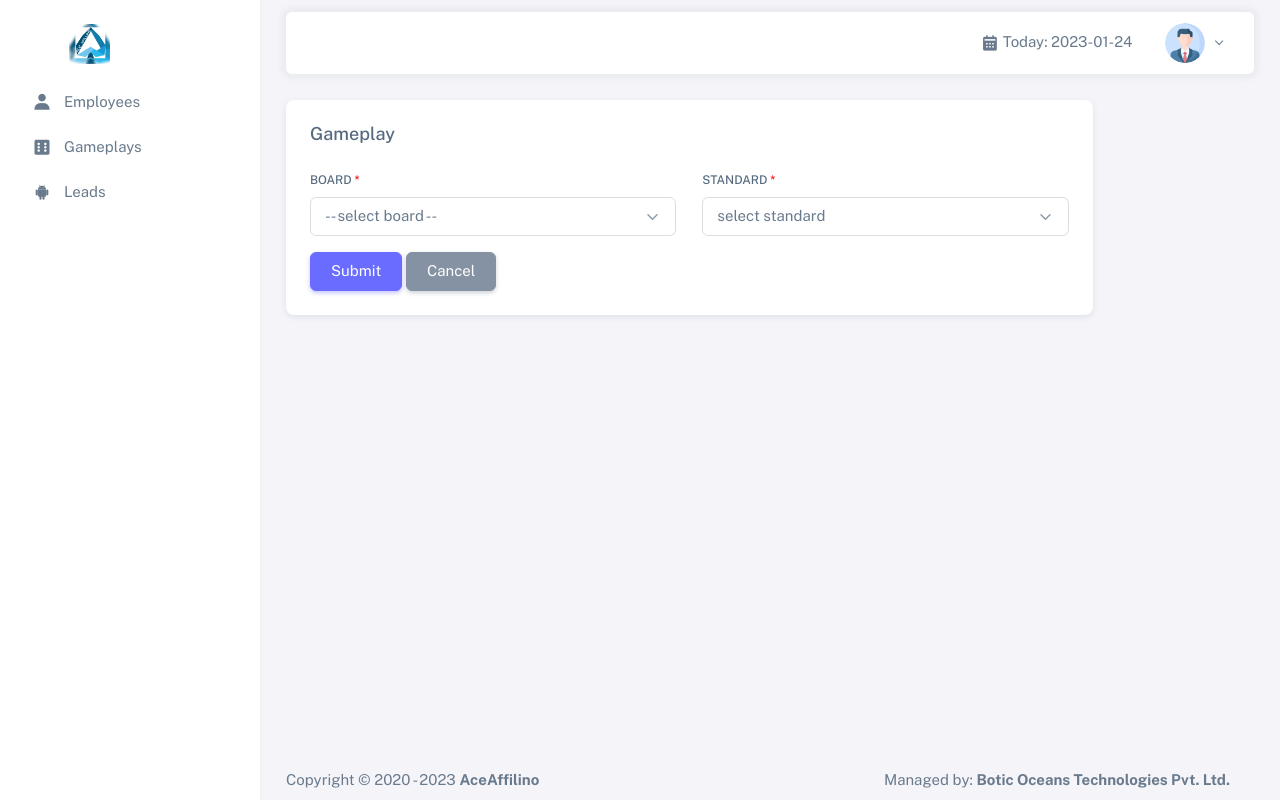
After one commit to Sunil178/Laravel-Styled-PHP, a PHP site: page /gameplays.php in a window 1280 px wide. The commit adds this page. Run offline with PHP 8.4, Linux system fonts and the light colour scheme; some libraries are stand-ins or nearby versions.

Commit message:
Restructured tree

```diff
--- a/model.php
+++ b/database/model.php
@@ -1,5 +1,5 @@
 <?php
-    include 'db.php';
+    include 'database/db.php';
     class Model {
 
         private $conn;
@@ -20,13 +20,13 @@
         private function affectExecuteRows($stmt) {
             if ($stmt->execute()) {
                 if($stmt->affected_rows > 0) {
-                    echo "Query executed successfully, ".$stmt->affected_rows." rows affected.";
+                    // echo "Query executed successfully, ".$stmt->affected_rows." rows affected.";
                 } else {
-                    echo "Query executed successfully, but no rows affected.";
+                    // echo "Query executed successfully, but no rows affected.";
                 }
                 return $stmt->affected_rows;
             } else {
-                echo "Error: " . $stmt->error;
+                // echo "Error: " . $stmt->error;
                 return false;
             }
         }
@@ -304,10 +304,10 @@
         }
     }
 
-    $model = new Model('employees');
+    /* $model = new Model('employees');
     print_r($model->getAll());
     $data = [ 'name' => 'Sunil', 'email' => 'sunil@example.com', 'mobile' => 23 ];
     $conditions = ['username' => 'bharat'];
     $model->updateBy($data, $conditions);
-    print_r($model->getAll());
+    print_r($model->getAll()); */
 ?>
--- /dev/null
+++ b/gameplays.php
@@ -0,0 +1,13 @@
+<?php
+    ob_start();
+
+    include 'database/model.php';
+
+    $model = new Model('employees');
+
+    include 'views/gameplay/gameplay-store.php';
+
+    $customSection = ob_get_clean();
+
+    include 'views/layout/index.php';
+?>
--- /dev/null
+++ b/views/layout/footer.php
@@ -0,0 +1,11 @@
+<footer class="content-footer footer bg-footer-theme">
+    <div class="container-xxl d-flex flex-wrap justify-content-between py-2 flex-md-row flex-column">
+        <div class="mb-2 mb-md-0">
+            Copyright © 2020 - 2023
+            <a href="https://aceaffilino.com" target="_blank" class="footer-link fw-bolder">AceAffilino</a>
+        </div>
+        <div>
+            Managed by: <a href="https://boticoceans.com" target="_blank" class="footer-link me-4 fw-bolder">Botic Oceans Technologies Pvt. Ltd.</a>
+        </div>
+    </div>
+</footer>
--- a/dashboard.php
+++ b/views/layout/index.php
@@ -53,7 +53,7 @@
     <div class="layout-wrapper layout-content-navbar">
         <div class="layout-container">
             <!-- Menu -->
-            <?php include 'sidebar.php';?>
+            <?php include 'views/layout/sidebar.php';?>
             <!-- / Menu -->
 
             <!-- Layout container -->
@@ -118,7 +118,7 @@
                     <!-- / Content -->
 
                     <!-- Footer -->
-                    <?php include 'footer.php'; ?>
+                    <?php include 'views/layout/footer.php'; ?>
                     <!-- / Footer -->
 
                     <div class="content-backdrop fade"></div>
--- a/sidebar.php
+++ b/views/layout/sidebar.php
@@ -1,6 +1,6 @@
 <aside id="layout-menu" class="layout-menu menu-vertical menu bg-menu-theme">
     <div class="app-brand demo">
-        <a href="" class="app-brand-link">
+        <a href="index.php" class="app-brand-link">
             <span class="app-brand-logo demo">
                 <img src="./assets/img/aceaffilino-logo.jpg" alt=""
                     style="width: 6%; margin: 6px; margin-left: 37px;">
@@ -17,16 +17,23 @@
 
     <ul class="menu-inner py-1">
         <li class="menu-item">
-            <a href="" class="menu-link">
-                <i class="menu-icon tf-icons bx bx-home-circle"></i>
-                <div data-i18n="Analytics">Dashboard</div>
+            <a href="employees.php" class="menu-link">
+                <i class="menu-icon tf-icons bx bxs-user"></i>
+                <div data-i18n="Analytics">Employees</div>
             </a>
         </li>
 
         <li class="menu-item">
-            <a href="" class="menu-link">
-                <i class="menu-icon tf-icons bx bxs-bell"></i>
-                <div data-i18n="Analytics">Notification</div>
+            <a href="gameplays.php" class="menu-link">
+                <i class="menu-icon tf-icons bx bxs-dice-6"></i>
+                <div data-i18n="Analytics">Gameplays</div>
+            </a>
+        </li>
+
+        <li class="menu-item">
+            <a href="leads.php" class="menu-link">
+                <i class="menu-icon tf-icons bx bxl-android"></i>
+                <div data-i18n="Analytics">Leads</div>
             </a>
         </li>
 
```
Also changed, not shown: footer.php (deleted, +0 -11 lines), gameplay.php (deleted, +0 -13 lines), index.php (added, +8 -0 lines), database/AceDB.sql (renamed from AceDB.sql), database/db.php (renamed from db.php), views/gameplay/gameplay-store.php (renamed from gameplay-store.php).
